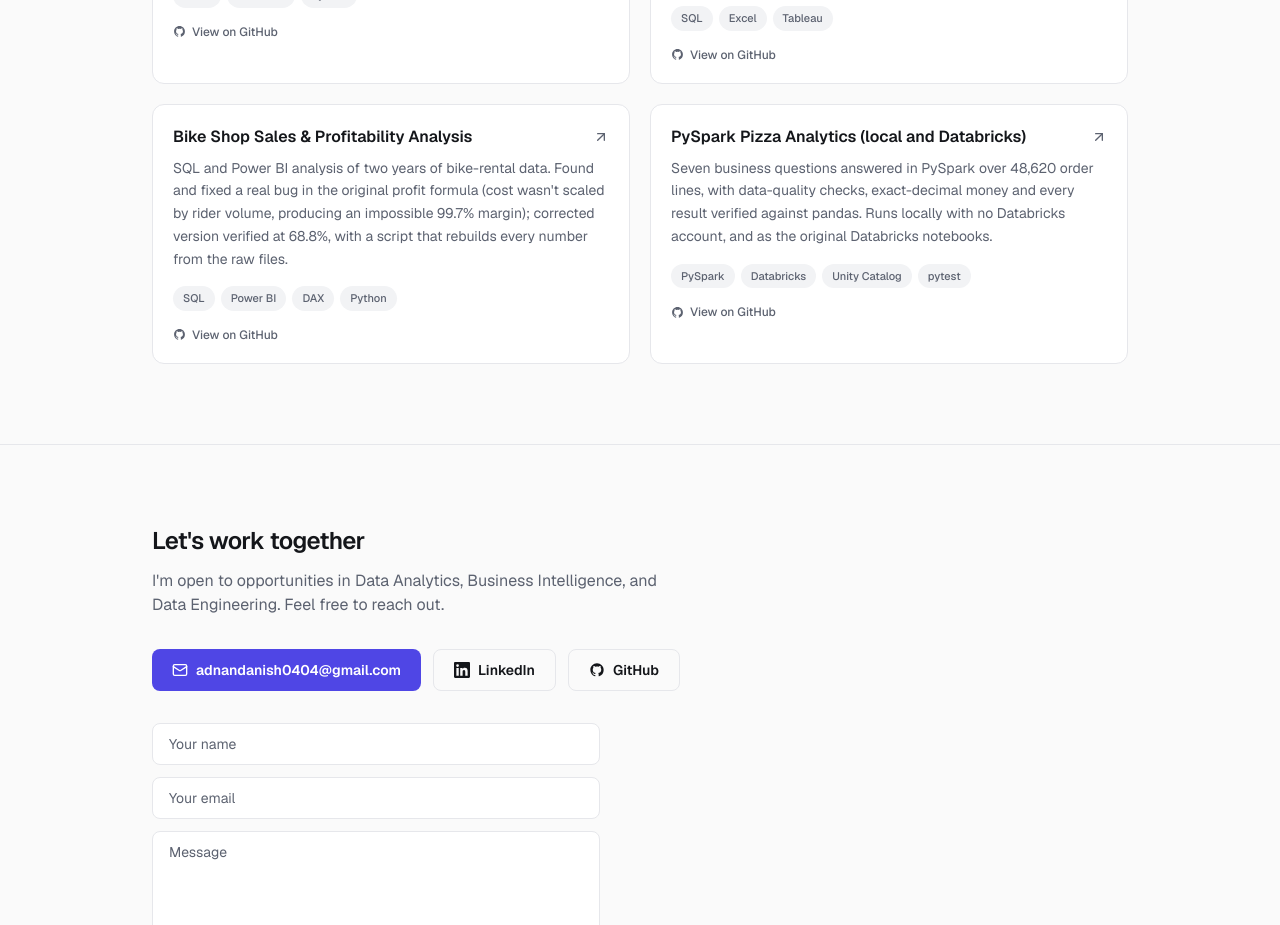
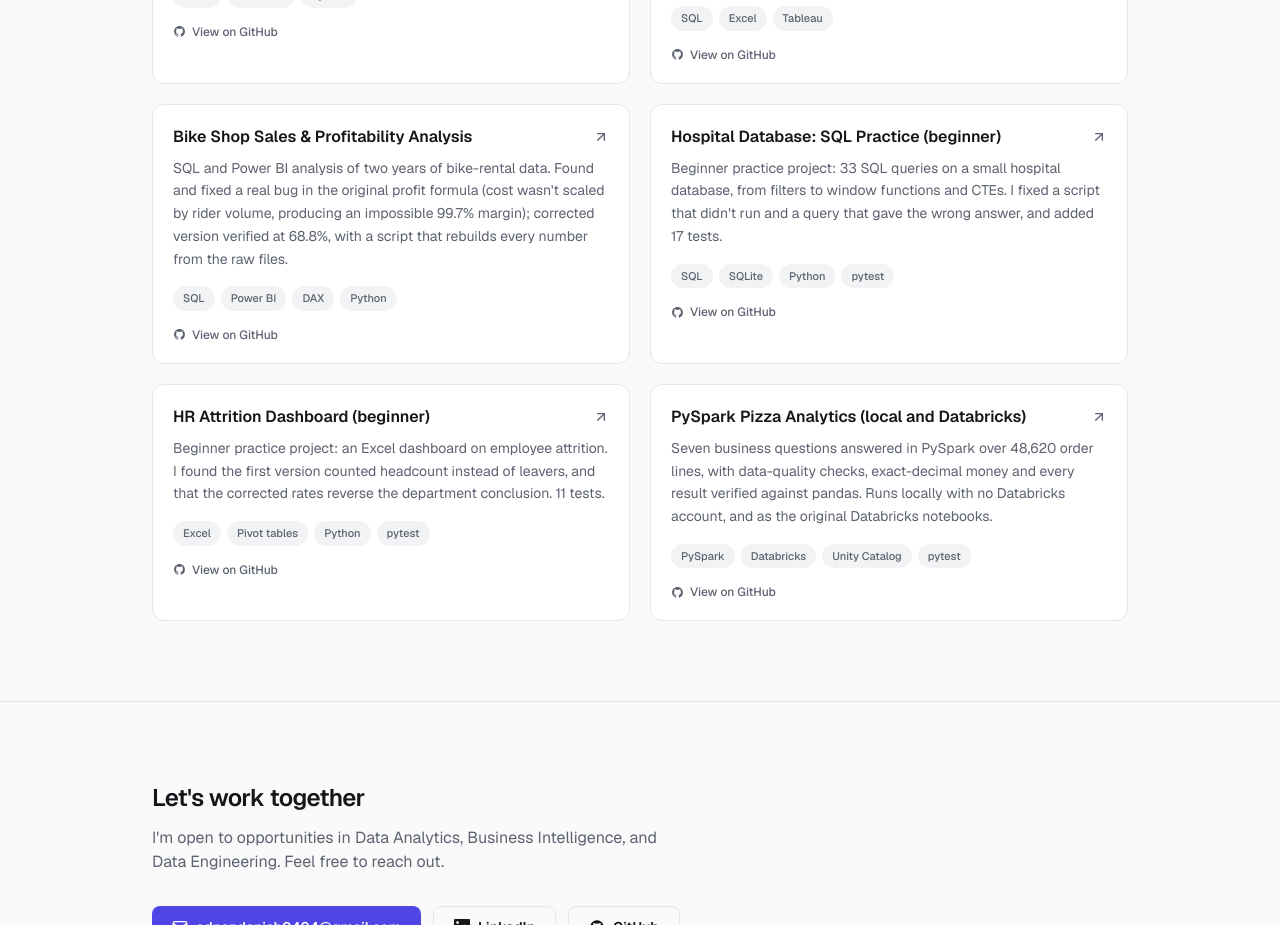
Before and after one commit to Adnan040404/Portfolio, a Next.js app: page / in a window 1280 px wide. Shown: the part 3300-4225 px from the top of the page. Built offline with nearby package versions, Linux system fonts and the light colour scheme; no server answers.

Commit message:
Add the two beginner practice projects

```diff
--- a/src/data/projects.ts
+++ b/src/data/projects.ts
@@ -68,6 +68,22 @@ export const projects: Project[] = [
     repo: gh("bike-shop-sql-powerbi-analysis"),
   },
   {
+    title: "Hospital Database: SQL Practice (beginner)",
+    category: "Analytics & BI",
+    description:
+      "Beginner practice project: 33 SQL queries on a small hospital database, from filters to window functions and CTEs. I fixed a script that didn't run and a query that gave the wrong answer, and added 17 tests.",
+    tech: ["SQL", "SQLite", "Python", "pytest"],
+    repo: gh("hospital-management-sql-project"),
+  },
+  {
+    title: "HR Attrition Dashboard (beginner)",
+    category: "Analytics & BI",
+    description:
+      "Beginner practice project: an Excel dashboard on employee attrition. I found the first version counted headcount instead of leavers, and that the corrected rates reverse the department conclusion. 11 tests.",
+    tech: ["Excel", "Pivot tables", "Python", "pytest"],
+    repo: gh("HR_Employe_Analytics_dashboard"),
+  },
+  {
     title: "PySpark Pizza Analytics (local and Databricks)",
     category: "Data Engineering",
     description:
```
